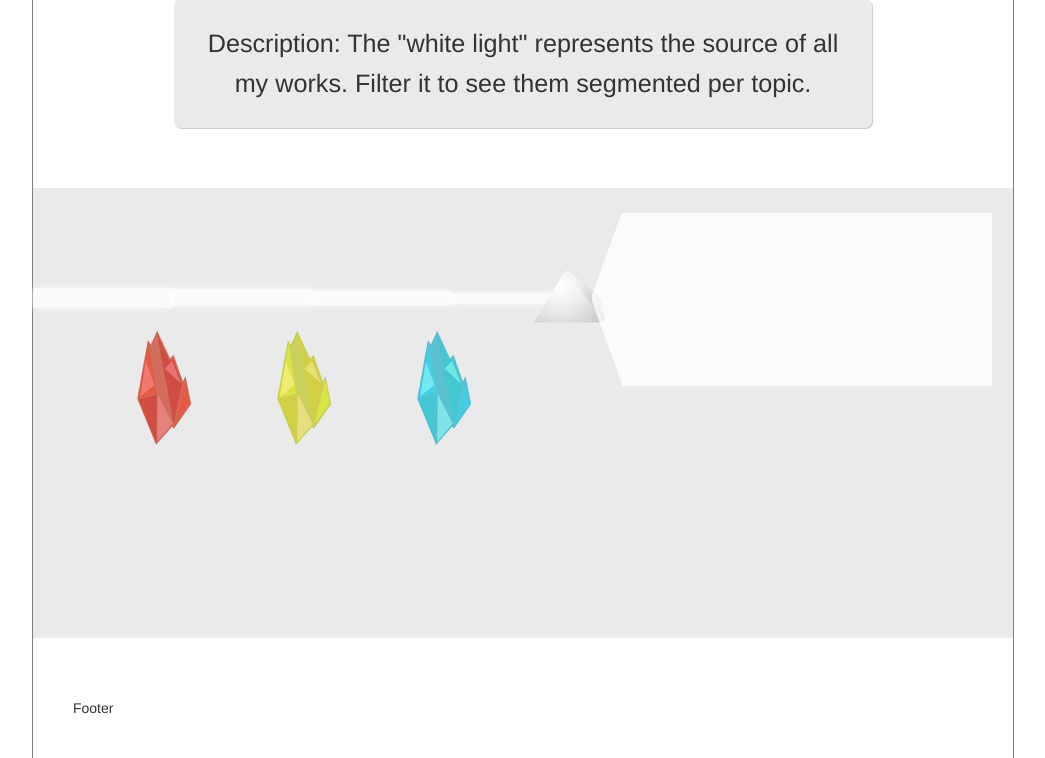
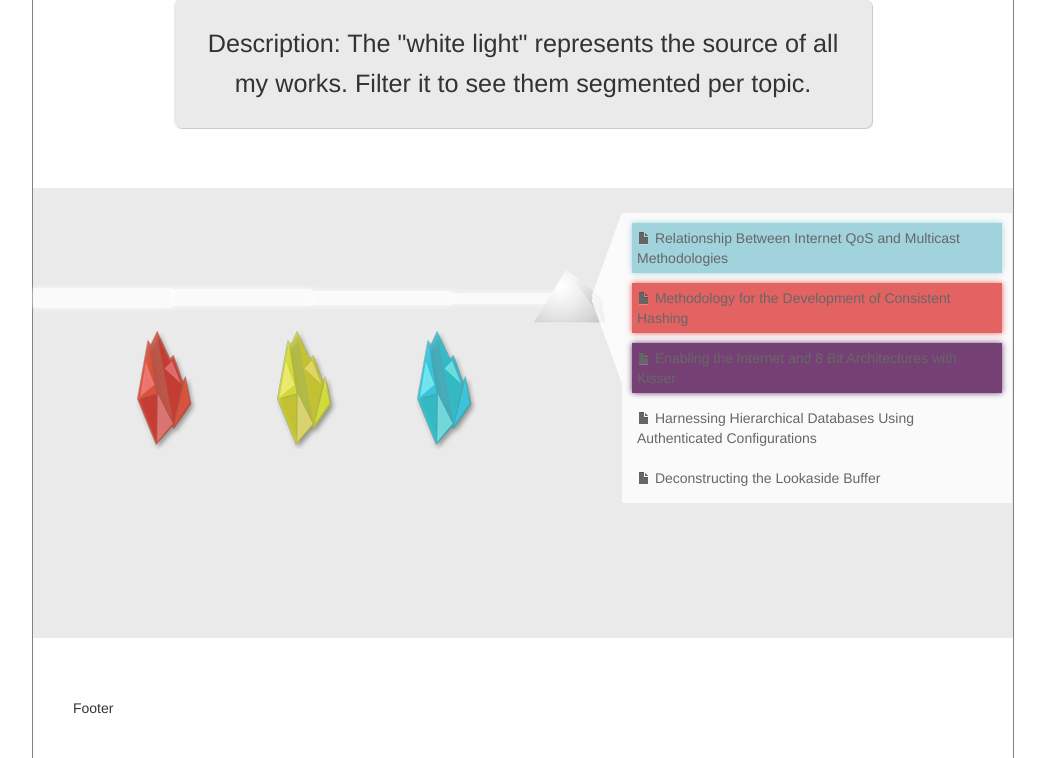
Before and after one commit to eddieberklee/cs160-ppa2, a PHP site: page / in a window 1280 px wide. Shown: the part 165-923 px from the top of the page, without its empty margins (117-1162 px from the left). Run offline with PHP 8.4, Linux system fonts and the light colour scheme.

Commit message:
showing how documents can be presented as specific colors

```diff
--- a/index.html
+++ b/index.html
@@ -50,7 +50,38 @@
             <div class='triangle-actual-r'></div>
           </div>
           <img id='prism-diffuser' src='img/prism.png' />
-          <div class='list-background'></div>
+          <div id='list-background'>
+            <p class='blue-on'>
+              <i class='icon-file'></i>
+              <span>
+                Relationship Between Internet QoS and Multicast Methodologies
+              </span>
+            </p>
+            <p class='red-on'>
+              <i class='icon-file'></i>
+              <span>
+                Methodology for the Development of Consistent Hashing
+              </span>
+            </p>
+            <p class='purple-on'>
+              <i class='icon-file'></i>
+              <span>
+                Enabling the Internet and 8 Bit Architectures with Kisser
+              </span>
+            </p>
+            <p>
+              <i class='icon-file'></i>
+              <span>
+                Harnessing Hierarchical Databases Using Authenticated Configurations
+              </span>
+            </p>
+            <p>
+              <i class='icon-file'></i>
+              <span>
+                Deconstructing the Lookaside Buffer
+              </span>
+            </p>
+          </div>
           <div class='clear'></div>
         </div>
       </div>
--- a/style.css
+++ b/style.css
@@ -146,7 +146,7 @@ body {
 
 #cannon, #w-source, #red, #w-r,
 #yellow, #w-r-y, #blue, #w-r-y-b,
-.list-background, .triangle, .triangle-r, #prism-diffuser {
+#list-background, .triangle, .triangle-r, #prism-diffuser {
   float: left;
   position: relative;
   -o-transition: all 0.3s;
@@ -195,7 +195,13 @@ body {
   width: 400px;
   height: 400px;
   position: absolute;
-  z-index: 1; }
+  z-index: 1;
+  -webkit-touch-callout: none;
+  -webkit-user-select: none;
+  -khtml-user-select: none;
+  -moz-user-select: none;
+  -ms-user-select: none;
+  user-select: none; }
 
 #red-ring {
   left: -70px; }
@@ -372,14 +378,28 @@ body {
   margin-top: -9px;
   margin-left: 15px; }
 
-.list-background {
+#list-background {
   width: 370px;
   min-height: 173px;
   opacity: 0.8;
   margin-top: -170px;
   background-color: white;
   top: 25px;
-  left: 123px; }
+  left: 123px;
+  padding: 10px;
+  padding-bottom: 0; }
+
+#list-background p {
+  padding: 5px;
+  cursor: pointer;
+  opacity: 0.9; }
+  #list-background p:hover {
+    -o-box-shadow: 1px 1px 6px rgba(0, 0, 0, 0.45);
+    -ms-box-shadow: 1px 1px 6px rgba(0, 0, 0, 0.45);
+    -moz-box-shadow: 1px 1px 6px rgba(0, 0, 0, 0.45);
+    -webkit-box-shadow: 1px 1px 6px rgba(0, 0, 0, 0.45);
+    box-shadow: 1px 1px 6px rgba(0, 0, 0, 0.45);
+    opacity: 1; }
 
 #prism-diffuser {
   left: -110px; }
--- a/style.sass
+++ b/style.sass
@@ -70,7 +70,7 @@ body
 // DEBUG outline: 1px solid #aaa
 #cannon,#w-source,#red,#w-r,
 #yellow,#w-r-y,#blue,#w-r-y-b,
-.list-background,.triangle,#prism-diffuser
+#list-background,.triangle,#prism-diffuser
   float: left
   position: relative
   @include css3-transition(all,0.3s)
@@ -112,6 +112,7 @@ $light-opacity: 0.8
   height: 400px
   position: absolute
   z-index: 1
+  @include css3-user-select()
 #red-ring
   left: -70px
 #yellow-ring
@@ -219,7 +220,7 @@ $degree: 20deg
   @include css3-rotation(-($degree))
   margin-top: -($triangle-actual-margin-top)
   margin-left: $triangle-actual-margin-left
-.list-background
+#list-background
   width: 370px
   min-height: 173px
   opacity: $light-opacity
@@ -227,5 +228,14 @@ $degree: 20deg
   background-color: #fff
   top: 25px
   left: 123px
+  padding: 10px
+  padding-bottom: 0
+#list-background p
+  padding: 5px
+  cursor: pointer
+  opacity: 0.9
+  &:hover
+    @include css3-box-shadow(1px,1px,6px,rgba(0,0,0,0.45))
+    opacity: 1
 #prism-diffuser
   left: -110px
```
Also changed, not shown: img/blue_gem.png, img/red_gem.png, img/yellow_gem.png, 4 other files.
